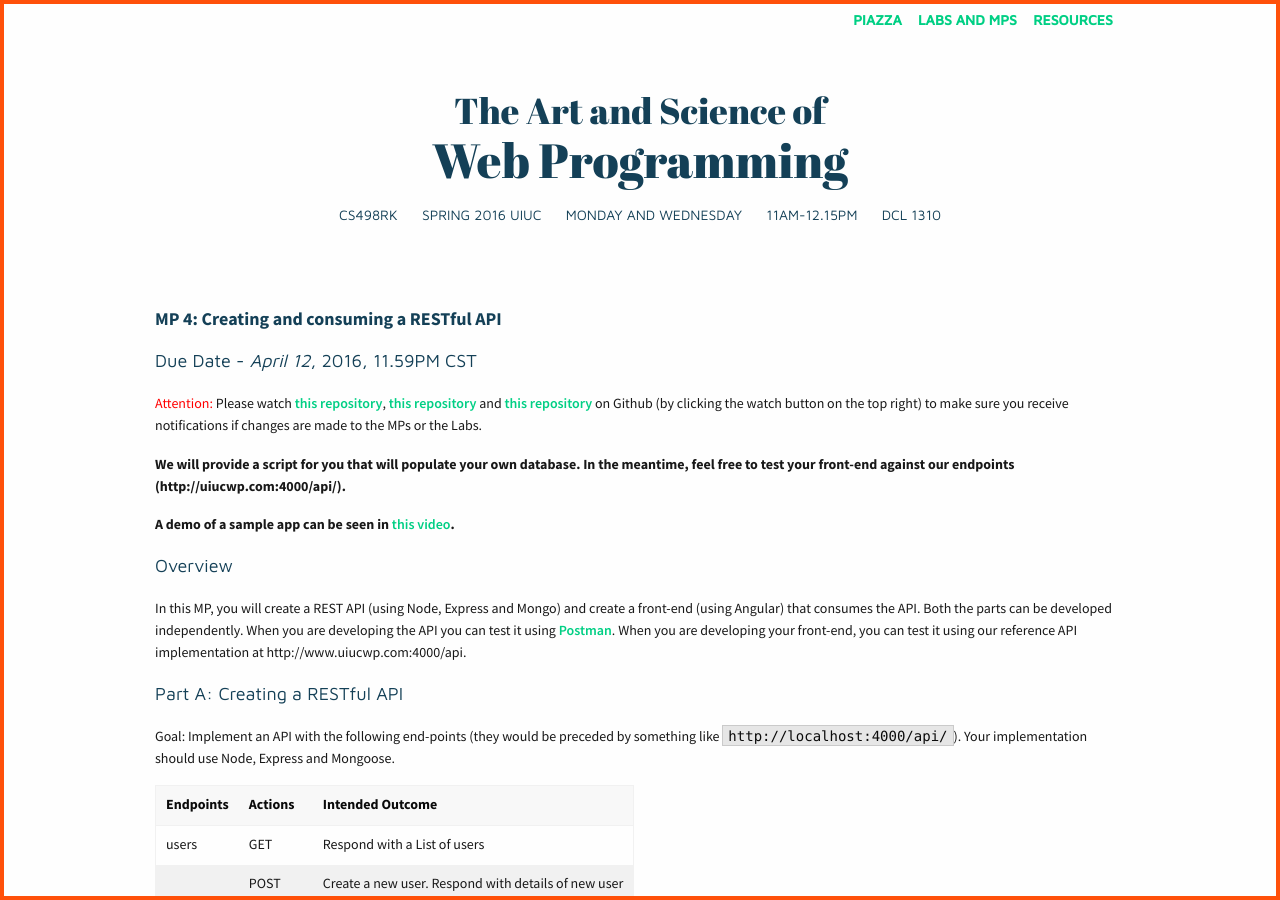
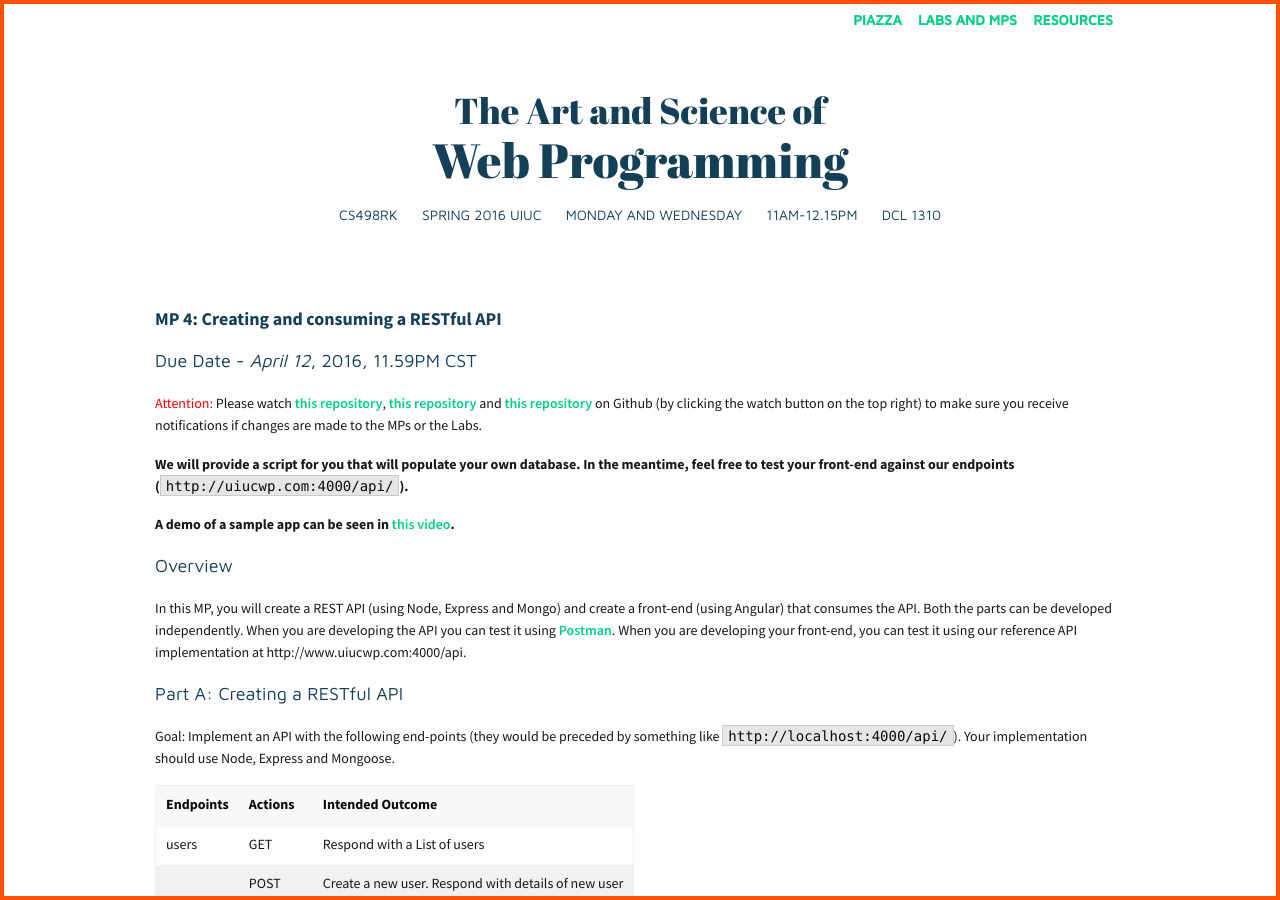
Before and after one commit to biplabdeka/fa2016, a Jekyll site: the page built from _posts/2016-3-9-MP-4.md, in a window 1280 px wide and 900 px high. Built offline with Jekyll 4.4.1, drawn with Linux system fonts in a browser that asks for light colours; nearby versions of some CDN libraries.

Commit message:
fixed format

```diff
--- a/_posts/2016-3-9-MP-4.md
+++ b/_posts/2016-3-9-MP-4.md
@@ -8,7 +8,7 @@ due: April 12, 11.59PM CST
 
 <span style="color: red"> Attention: </span> Please watch [this repository](https://github.com/uiuc-web-programming/sp2016), [this repository](https://github.com/uiuc-web-programming/mp4_client_starter) and [this repository](https://github.com/uiuc-web-programming/mp4_server_starter) on Github (by clicking the watch button on the top right) to make sure you receive notifications if changes are made to the MPs or the Labs.
 
-**We will provide a script for you that will populate your own database. In the meantime, feel free to test your front-end against our endpoints (http://uiucwp.com:4000/api/).**
+**We will provide a script for you that will populate your own database. In the meantime, feel free to test your front-end against our endpoints (`http://uiucwp.com:4000/api/`).**
 
 **A demo of a sample app can be seen in [this video](https://www.youtube.com/watch?v=3MoYSJj5M3g).**
 
```
